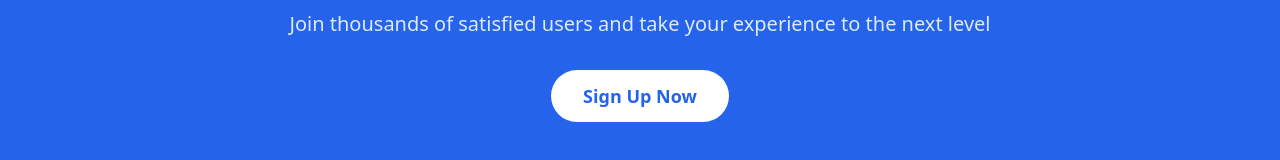
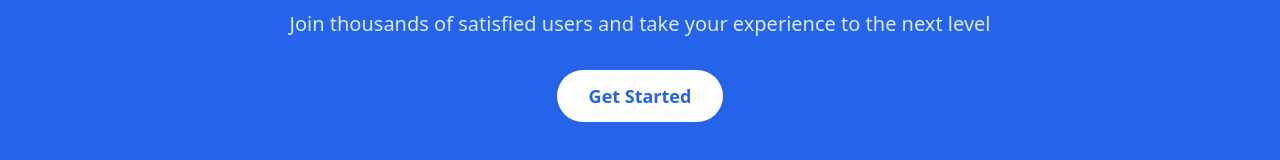
Before and after one commit to cgbotta/neospace-landing-page, a Next.js app: page / in a window 1280 px wide. Shown: the part 1674-1834 px from the top of the page. Built offline with nearby package versions, Linux system fonts and the light colour scheme.

Commit message:
added links to neospacecanvas

```diff
--- a/app/layout.tsx
+++ b/app/layout.tsx
@@ -4,8 +4,8 @@ import "./globals.css";
 import { Metadata } from "next";
 
 export const metadata: Metadata = {
-  title: "Your Company",
-  description: "Welcome to Your Company's website",
+  title: "Neospace",
+  description: "Welcome to Neospace's website",
 };
 
 export default function RootLayout({
--- a/app/page.tsx
+++ b/app/page.tsx
@@ -1,5 +1,6 @@
 import React from "react";
 import Image from "next/image";
+import Link from "next/link";
 
 const Home: React.FC = () => {
   return (
@@ -15,9 +16,16 @@ const Home: React.FC = () => {
               Discover a new dimension of possibilities with our innovative
               platform
             </p>
-            <button className="bg-blue-600 text-white px-8 py-3 rounded-full text-lg font-semibold hover:bg-blue-700 transition duration-300">
-              Get Started
-            </button>
+            {/* Buttons links to neospacecanvas.com */}
+            <Link
+              href="https://neospacecanvas.com"
+              target="_blank"
+              rel="noopener noreferrer"
+            >
+              <button className="bg-blue-600 text-white px-8 py-3 rounded-full text-lg font-semibold hover:bg-blue-700 transition duration-300">
+                Get Started
+              </button>
+            </Link>
           </div>
           <div className="relative aspect-video w-full max-w-4xl mx-auto rounded-lg overflow-hidden shadow-2xl">
             <video
@@ -75,9 +83,15 @@ const Home: React.FC = () => {
             Join thousands of satisfied users and take your experience to the
             next level
           </p>
-          <button className="bg-white text-blue-600 px-8 py-3 rounded-full text-lg font-semibold hover:bg-gray-100 transition duration-300">
-            Sign Up Now
-          </button>
+          <Link
+            href="https://neospacecanvas.com"
+            target="_blank"
+            rel="noopener noreferrer"
+          >
+            <button className="bg-white text-blue-600 px-8 py-3 rounded-full text-lg font-semibold hover:bg-gray-100 transition duration-300">
+              Get Started
+            </button>
+          </Link>
         </div>
       </section>
     </div>
```
